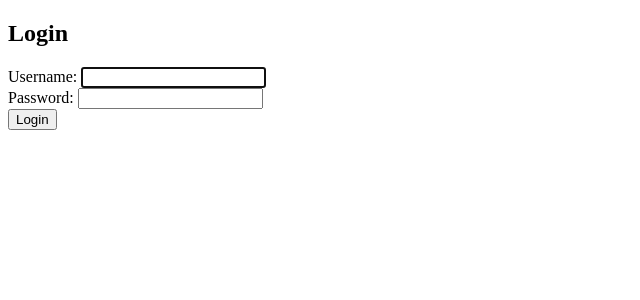
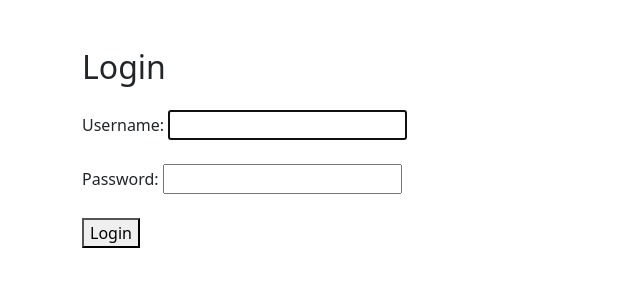
Before and after one commit to ThASh42/artquery, a Django app: page /login/ in a window 1280 px wide. Shown: the top 300 px of the page, without its empty margins (0-640 px from the left). Run offline with Django 5.2, Linux system fonts and the light colour scheme.

Commit message:
Add bootstrap and <main> element

```diff
--- a/querygenerator/templates/querygenerator/layout.html
+++ b/querygenerator/templates/querygenerator/layout.html
@@ -3,15 +3,18 @@
 <!DOCTYPE html>
 <html lang="en">
 <head>
-
     <meta charset="UTF-8">
     <meta name="viewport" content="width=device-width, initial-scale=1.0">
     <title>{% block title %}{% endblock title %}</title>
     <script src={% static "js/querygenerator.js" %}></script>
+    <link href="https://cdn.jsdelivr.net/npm/bootstrap@5.3.3/dist/css/bootstrap.min.css" rel="stylesheet" integrity="sha384-QWTKZyjpPEjISv5WaRU9OFeRpok6YctnYmDr5pNlyT2bRjXh0JMhjY6hW+ALEwIH" crossorigin="anonymous">
+    <script src="https://cdn.jsdelivr.net/npm/bootstrap@5.3.3/dist/js/bootstrap.bundle.min.js" integrity="sha384-YvpcrYf0tY3lHB60NNkmXc5s9fDVZLESaAA55NDzOxhy9GkcIdslK1eN7N6jIeHz" crossorigin="anonymous"></script>
     <link rel="stylesheet" href={% static "css/querygenerator.css" %}>
     {% block head %}{% endblock head %}
 </head>
 <body>
-    {% block body %}{% endblock body %}
+    <main class="container-sm mt-5">
+        {% block body %}{% endblock body %}
+    </main>
 </body>
 </html>
```
